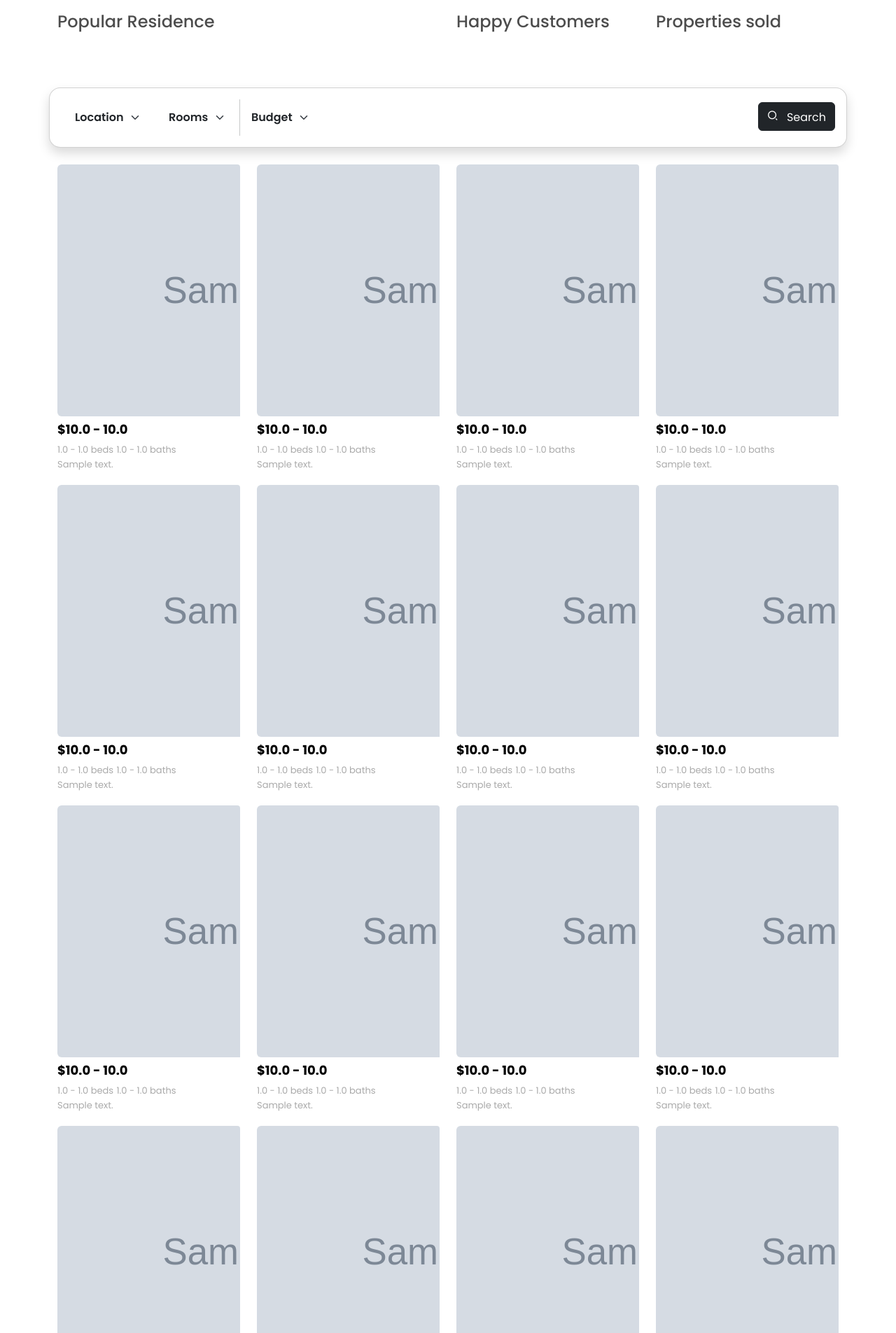
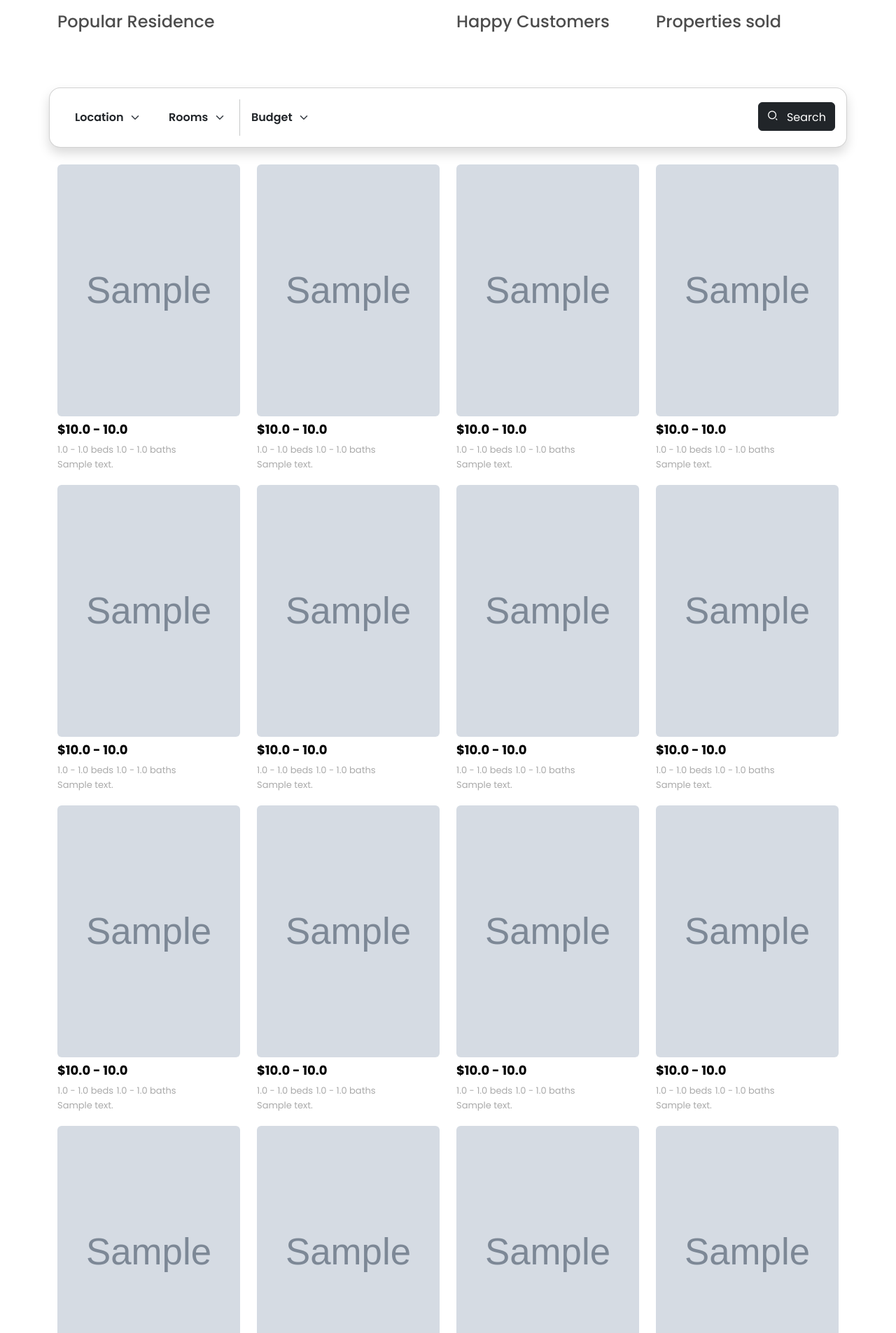
Before and after one commit to Omoleen/RealEstate, a Django app: page / in a window 1280 px wide. Shown: the part 1071-2976 px from the top of the page at 70% size. Run offline with Django 4.2, Linux system fonts and the light colour scheme; tables that the repository leaves empty hold one stand-in row (values such as "Sample post"); grey boxes marked "Sample" are stand-in pictures; some libraries are stand-ins or nearby versions.

Commit message:
home page loads apartments now

```diff
--- a/realestateapp/views.py
+++ b/realestateapp/views.py
@@ -14,7 +14,7 @@ def landing(request):
                                               'min_beds', 'max_beds',
                                               'min_baths', 'max_baths',
                                               'address')
-    apartments = [random.choice(apartments) for i in range(32)]
+    apartments = [random.choice(apartments) for i in range(20)]
     context = {
         'user': request.user if request.user.is_authenticated else None,
         'apartments': apartments
--- a/templates/index.html
+++ b/templates/index.html
@@ -148,8 +148,8 @@
                     <div class="col-lg-3 col-md-6 d-flex align-items-stretch" data-aos="fade-up" data-aos-delay="100">
                         <div class="member">
                             <div class="member-img">
-                                <img src="{{ apartment.pictures }}" height="360px" width="480px"
-                                     class="rounded" alt="">
+                                <img src="{{ apartment.pictures }}" height="360px"
+                                     class="rounded" style="max-width: 100%;" alt="">
                                 <div class="social">
                                     <a href=""><span class="">Price</span></a>
                                 </div>
```
